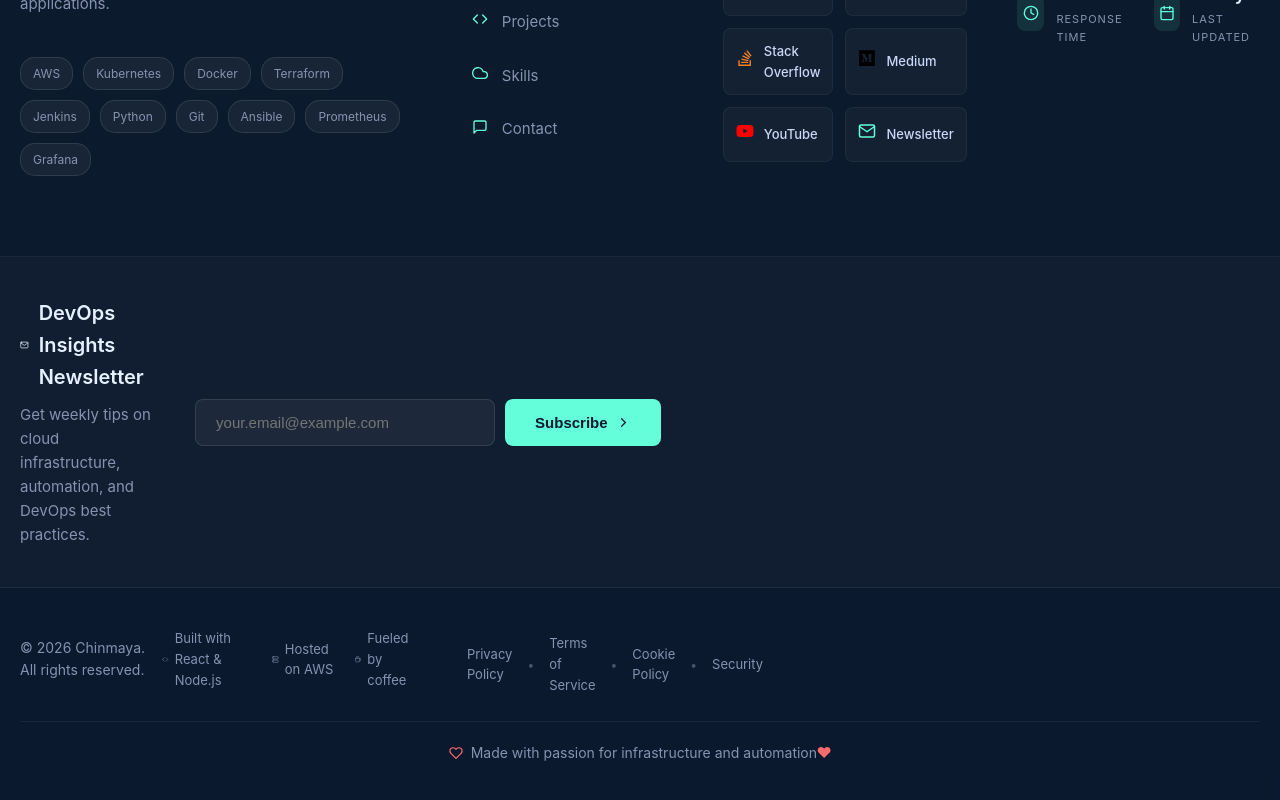
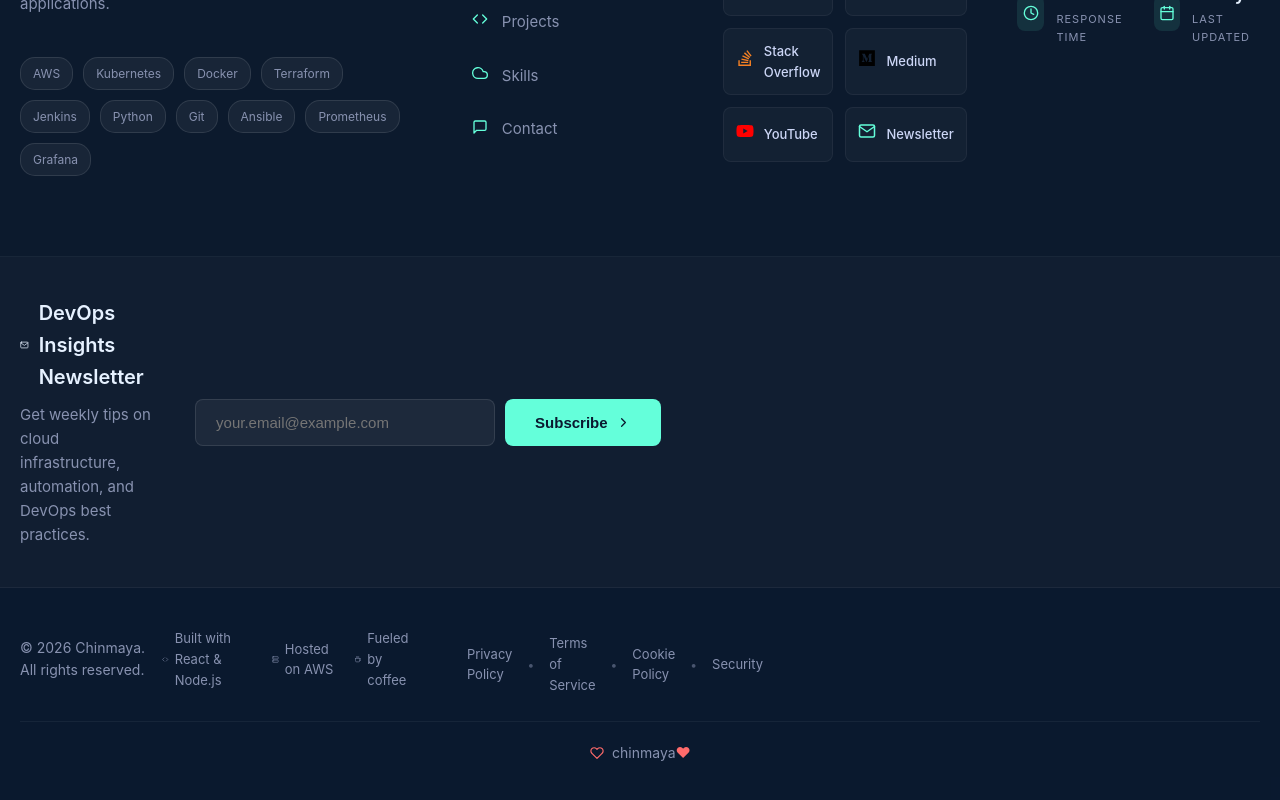
Before and after one commit to Chinmaya1999/simple-webpage, a React (Create React App) app: page / in a window 1280 px wide. Shown: the part 5897-6697 px from the top of the page. Built offline with nearby package versions, Linux system fonts and the light colour scheme.

Commit message:
new upadate

```diff
--- a/src/components/Footer.js
+++ b/src/components/Footer.js
@@ -262,7 +262,7 @@
           <div style={styles.madeWith}>
             <div style={styles.madeWithContent}>
               <FiHeart style={{ color: '#ff6b6b', marginRight: '8px' }} />
-              Made with passion for infrastructure and automation
+              chinmaya
               <span style={styles.heartbeat}> ♥</span>
             </div>
           </div>
```
